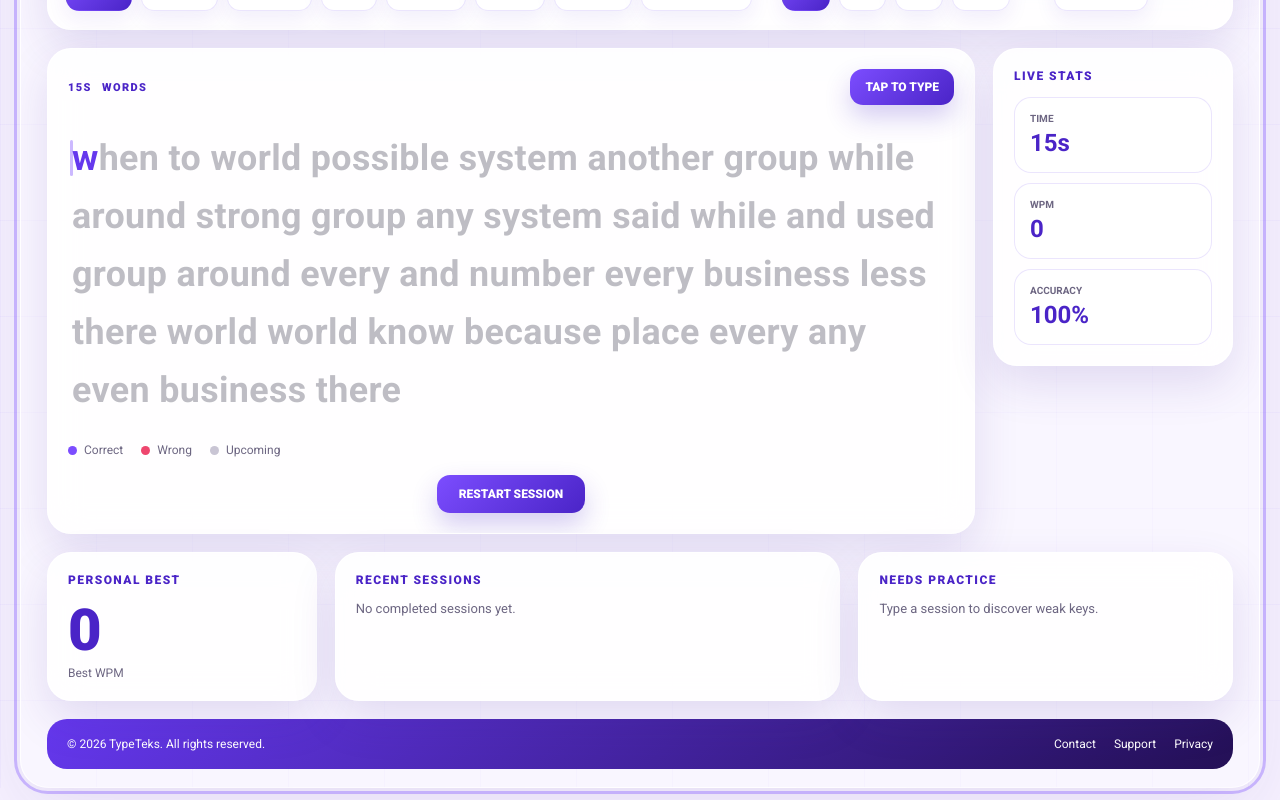
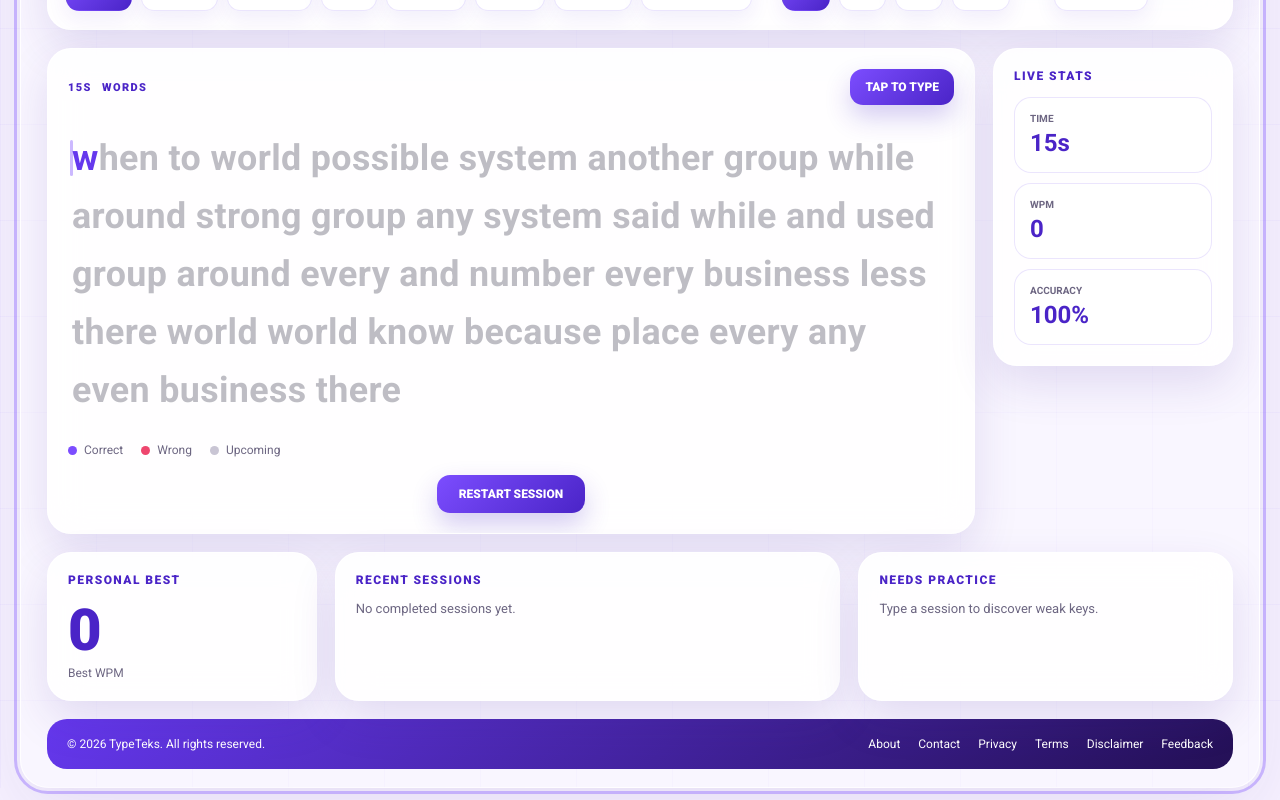
Before and after one commit to mohdaffan54511-cmyk/TeksType, a React (Vite) app: page / in a window 1280 px wide. Shown: the part 560-1360 px from the top of the page. Built offline with nearby package versions, Linux system fonts and the light colour scheme.

Commit message:
Update footer with additional navigation links

```diff
--- a/src/App.jsx
+++ b/src/App.jsx
@@ -575,7 +575,20 @@ const processCharacter = useCallback((character) => {
         <article className="insight-card"><div className="insight-title">Needs Practice</div>{weakKeys.length ? weakKeys.map(([key, count]) => <div className="weak-row" key={key}><strong>{key}</strong><div><span style={{ width: `${Math.min(100, count * 24)}%` }} /></div><small>{count}</small></div>) : <p>Type a session to discover weak keys.</p>}</article>
       </section>
 
-      <footer className="footer"><div>© 2026 TypeTeks. All rights reserved.</div><nav><a href="mailto:contact@typeteks.online">Contact</a><a href="#support">Support</a><a href="#privacy">Privacy</a></nav></footer>
+      <footer className="footer">
+  <div>© 2026 TypeTeks. All rights reserved.</div>
+
+  <nav>
+    <a href="/about.html">About</a>
+    <a href="/contact.html">Contact</a>
+    <a href="/privacy.html">Privacy</a>
+    <a href="/terms.html">Terms</a>
+    <a href="/disclaimer.html">Disclaimer</a>
+    <a href="mailto:contact@typeteks.online?subject=TypeTeks%20Feedback">
+      Feedback
+    </a>
+  </nav>
+</footer>
    <audio
   ref={musicRef}
   src="/background-music.mp3"
```
